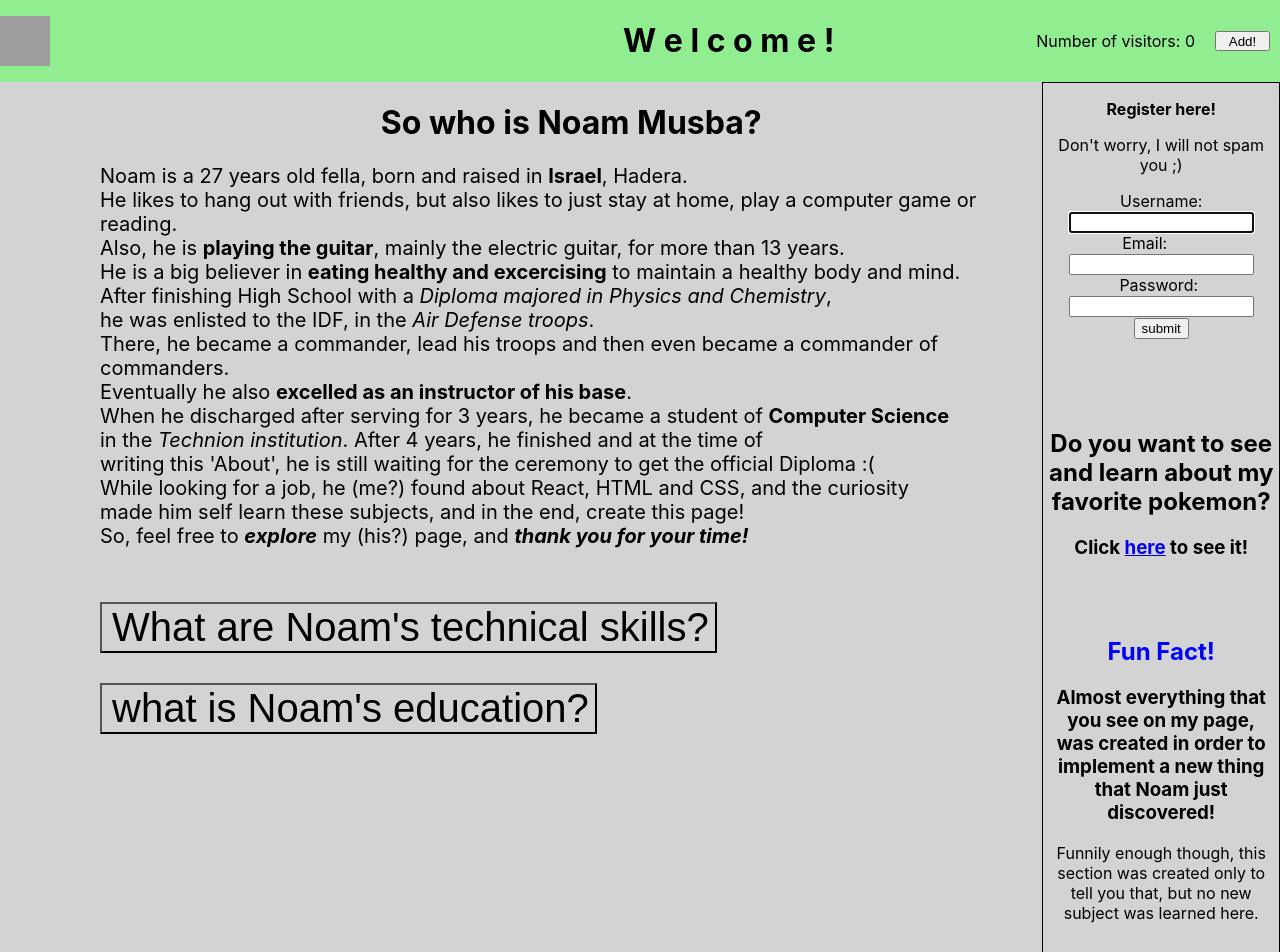
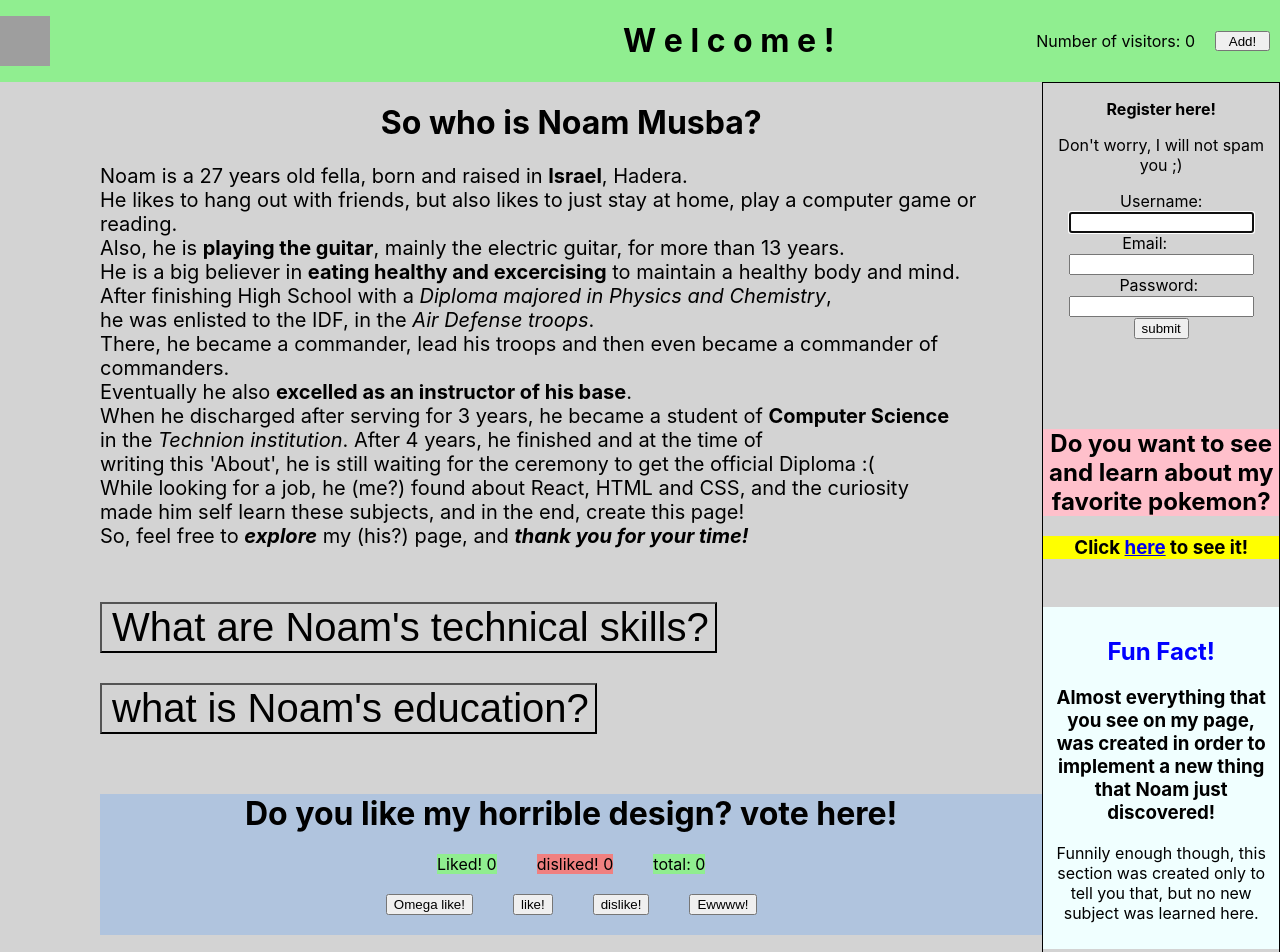
Before and after one commit to Noam-Musba/Noams-Page, a React (Create React App) app in the folder noams-page/: page / in a window 1280 px wide. Shown: the top 952 px of the page. Built offline with nearby package versions, Linux system fonts and the light colour scheme; grey boxes are pictures that could not be loaded.

Commit message:
voting system
added a Like/Dislike component where you can like or dislike, which shows the sum of likes, sum of dislikes, and the sum of them both, interactively changing the color whether there are more likes or dislikes.
also, minor design changes.

```diff
--- a/noams-page/src/components/Body.js
+++ b/noams-page/src/components/Body.js
@@ -11,7 +11,7 @@ const bodyStyles = {
 
 /**
  * add a check button
- *
+ * add a like/dislike buttons with useReducer
  */
 
 
--- a/noams-page/src/components/FavPok.js
+++ b/noams-page/src/components/FavPok.js
@@ -3,8 +3,8 @@ import React from "react";
 function FavPok() {
   return (
     <div style={{paddingTop: '70px', paddingBottom: '30px'}}>
-      <h2>Do you want to see and learn about my favorite pokemon?</h2>
-      <h3>
+      <h2 style={{backgroundColor: 'pink'}}>Do you want to see and learn about my favorite pokemon?</h2>
+      <h3 style={{backgroundColor: 'yellow'}}>
         Click{" "}
         <a
           href="https://www.pokemon.com/us/pokedex/espeon"
--- a/noams-page/src/components/FunFact.js
+++ b/noams-page/src/components/FunFact.js
@@ -2,7 +2,7 @@ import React from "react";
 
 function FunFact() {
   return (
-    <div style={{ padding: "10px" }}>
+    <div style={{ padding: "10px", backgroundColor: 'azure'}}>
       <h2 style={{color: 'blue'}}>Fun Fact!</h2>
       <h3>
         Almost everything that you see on my page, was created in order to
--- /dev/null
+++ b/noams-page/src/components/LikeDislike.js
@@ -0,0 +1,71 @@
+import React, { useReducer } from "react";
+
+const initialLikes = {
+  likes: 0,
+  dislikes: 0,
+};
+
+const reducer = (prevState, buttonAction) => {
+  switch (buttonAction.type) {
+    case "like":
+      return { ...prevState, likes: prevState.likes + buttonAction.value };
+    case "dislike":
+      return {
+        ...prevState,
+        dislikes: prevState.dislikes + buttonAction.value,
+      };
+  }
+};
+
+function LikeDislike() {
+  const [showLikes, dispatchLikes] = useReducer(reducer, initialLikes);
+
+  return (
+    <div style={{ marginTop: "40px", backgroundColor: 'lightsteelblue' }}>
+      <h1>Do you like my horrible design? vote here!</h1>
+      <div>
+        <span style={{ margin: "20px", backgroundColor: "lightgreen" }}>
+          Liked! {showLikes.likes}
+        </span>
+        <span style={{ margin: "20px", backgroundColor: 'lightcoral' }}>
+          disliked! {showLikes.dislikes}
+        </span>
+        <span
+          style={{
+            margin: "20px",
+            backgroundColor:
+              showLikes.likes + showLikes.dislikes >= 0 ? "lightgreen" : "lightcoral",
+          }}
+        >
+          total: {showLikes.likes + showLikes.dislikes}
+        </span>
+      </div>
+      <button
+        style={{ margin: "20px" }}
+        onClick={() => dispatchLikes({ type: "like", value: 5 })}
+      >
+        Omega like!
+      </button>
+      <button
+        style={{ margin: "20px" }}
+        onClick={() => dispatchLikes({ type: "like", value: 1 })}
+      >
+        like!
+      </button>
+      <button
+        style={{ margin: "20px" }}
+        onClick={() => dispatchLikes({ type: "dislike", value: -1 })}
+      >
+        dislike!
+      </button>
+      <button
+        style={{ margin: "20px" }}
+        onClick={() => dispatchLikes({ type: "dislike", value: -5 })}
+      >
+        Ewwww!
+      </button>
+    </div>
+  );
+}
+
+export default LikeDislike;
--- a/noams-page/src/components/Main.js
+++ b/noams-page/src/components/Main.js
@@ -1,12 +1,14 @@
 import React from 'react'
 import About from './About'
 import Skills from './Skills'
+import LikeDislike from './LikeDislike'
 
 function Main() {
   return (
     <div style={{flex: '4', paddingLeft: "100px",}}>
       <About />
       <Skills />
+      <LikeDislike />
     </div>
   )
 }
```
